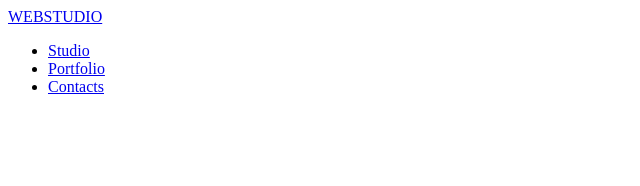
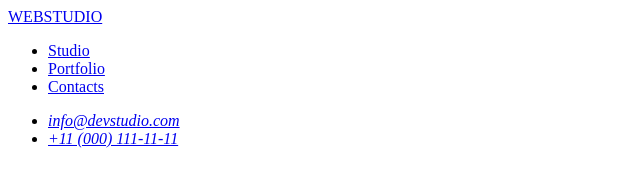
Before and after one commit to Anastasiia-tyk/goit-markup-hw-01, a plain HTML site: page index.html in a window 1280 px wide. Shown: the whole page, without its empty margins (0-640 px from the left). Drawn offline with Linux system fonts and the light colour scheme.

Commit message:
add header(address)

```diff
--- a/index.html
+++ b/index.html
@@ -18,6 +18,17 @@
           <li><a href="/contact.html">Contacts</a></li>
         </ul>
       </nav>
+
+      <!-- Address -->
+        <address>
+            <ul>
+                <li>
+                    <a href="mailto:info@devstudio.com">info@devstudio.com</a>
+                </li>
+                <li>
+                    <a href="tel:+110001111111">+11 (000) 111-11-11</a>
+                </li>
+            </ul>
     </header>
   </body>
 </html>
```
